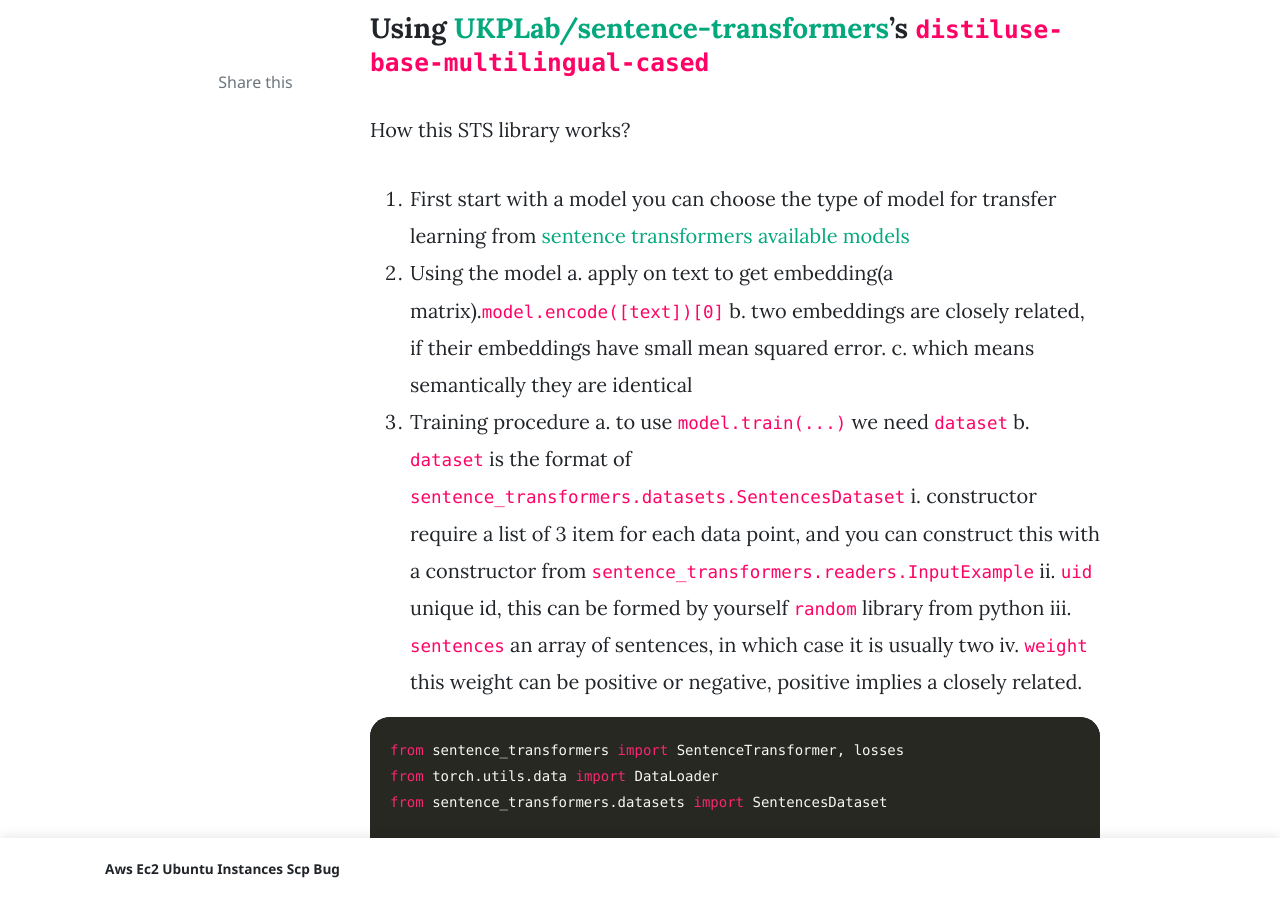
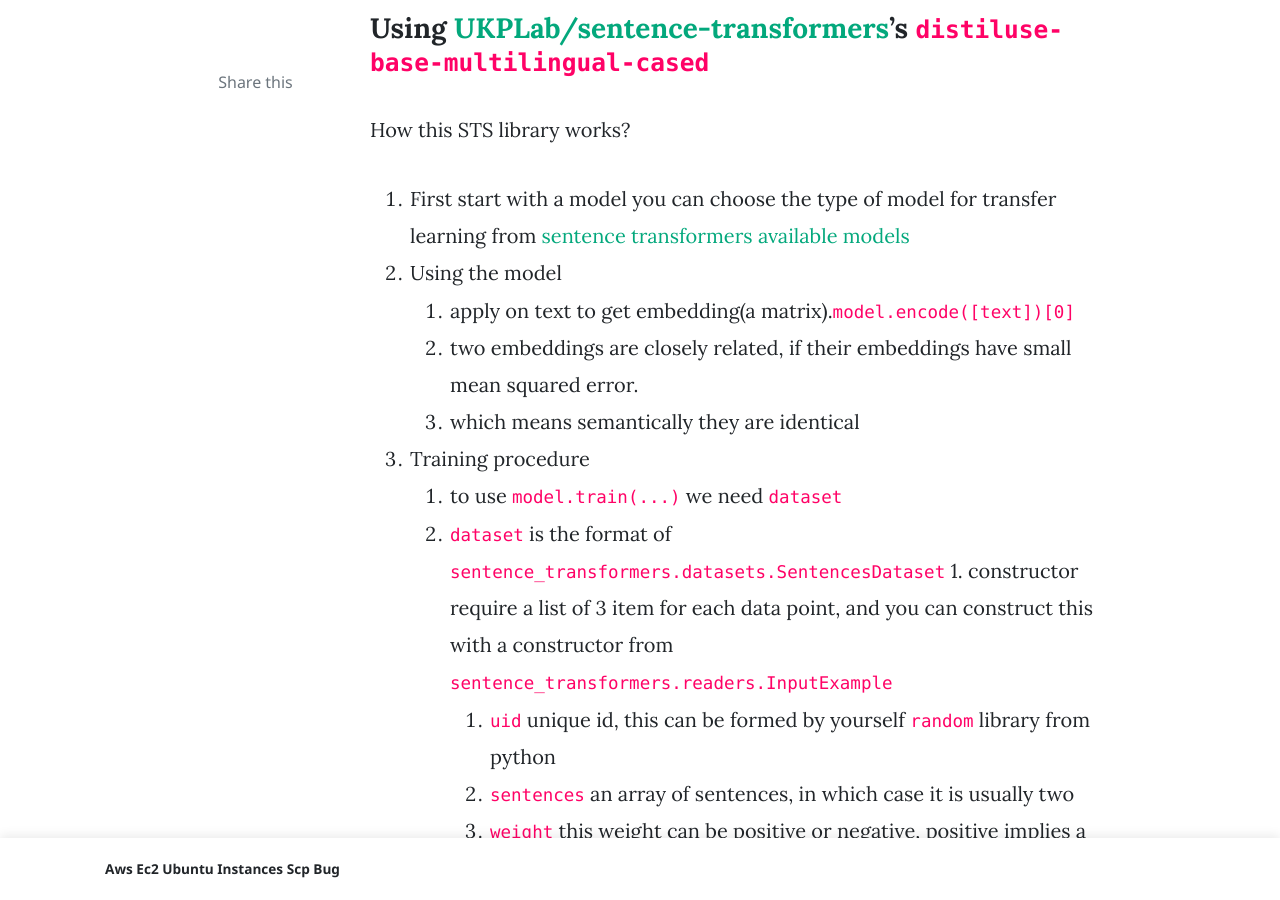
Before and after one commit to lowzhao/lowzhao, a Jekyll site: the page built from _posts/2020-07-17-SotA-STS.md, in a window 1280 px wide and 900 px high, scrolled down 3273 px. Built offline with Jekyll 4.4.1, drawn with Linux system fonts in a browser that asks for light colours; nearby versions of some CDN libraries; comment, search, counter and statistics services are not loaded; some of the changed text lies outside the part shown.

Commit message:
Update 2020-07-17-SotA-STS.md

````diff
--- a/_posts/2020-07-17-SotA-STS.md
+++ b/_posts/2020-07-17-SotA-STS.md
@@ -86,16 +86,16 @@
 How this STS library works?
 1. First start with a model you can choose the type of model for transfer learning from [sentence transformers available models]
 2. Using the model
-	a. apply on text to get embedding(a matrix).`model.encode([text])[0]`
-    b. two embeddings are closely related, if their embeddings have small mean squared error.
-    c. which means semantically they are identical
+	1. apply on text to get embedding(a matrix).`model.encode([text])[0]`
+    2. two embeddings are closely related, if their embeddings have small mean squared error.
+    3. which means semantically they are identical
 3. Training procedure
-	a. to use `model.train(...)` we need `dataset`
-    b. `dataset` is the format of `sentence_transformers.datasets.SentencesDataset`
-    	i. constructor require a list of 3 item for each data point, and you can construct this with a constructor from `sentence_transformers.readers.InputExample`
-        ii. `uid` unique id, this can be formed by yourself `random` library from python
-        iii. `sentences` an array of sentences, in which case it is usually two
-        iv. `weight` this weight can be positive or negative, positive implies a closely related.
+	1. to use `model.train(...)` we need `dataset`
+    2. `dataset` is the format of `sentence_transformers.datasets.SentencesDataset`
+    	1. constructor require a list of 3 item for each data point, and you can construct this with a constructor from `sentence_transformers.readers.InputExample`
+        2. `uid` unique id, this can be formed by yourself `random` library from python
+        3. `sentences` an array of sentences, in which case it is usually two
+        4. `weight` this weight can be positive or negative, positive implies a closely related.
 
 ```python
 from sentence_transformers import SentenceTransformer, losses
@@ -183,7 +183,7 @@
 
 ```
 
-as an example (I try to create a class so anyone can use easily their library is still abit messy.)
+#as an example (I try to create a class so anyone can use easily their library is still abit messy.)
 
 Be careful when importing `faiss` and `pytorch` there is a bug for which the sequence of importing is important. I didn't file a bug report because for most computer it does not cause that bug.
 
````
